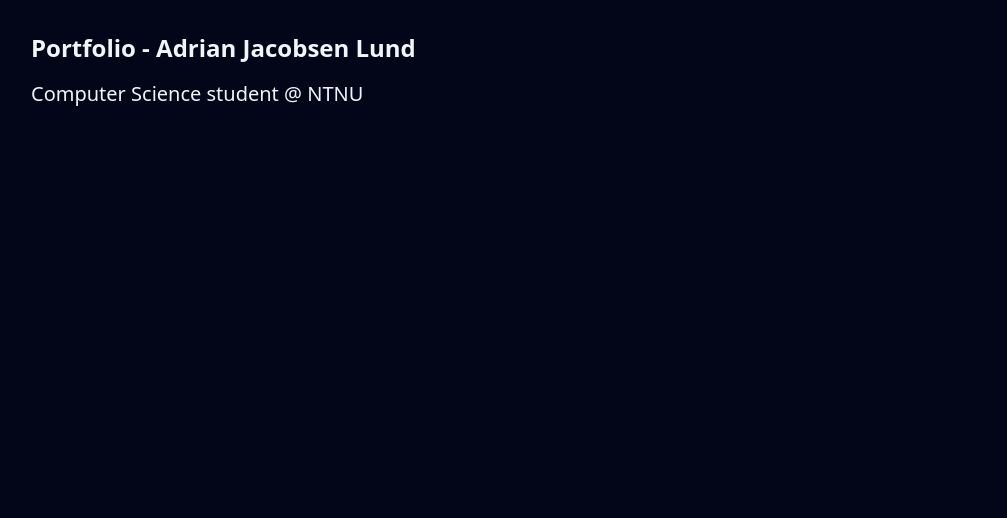
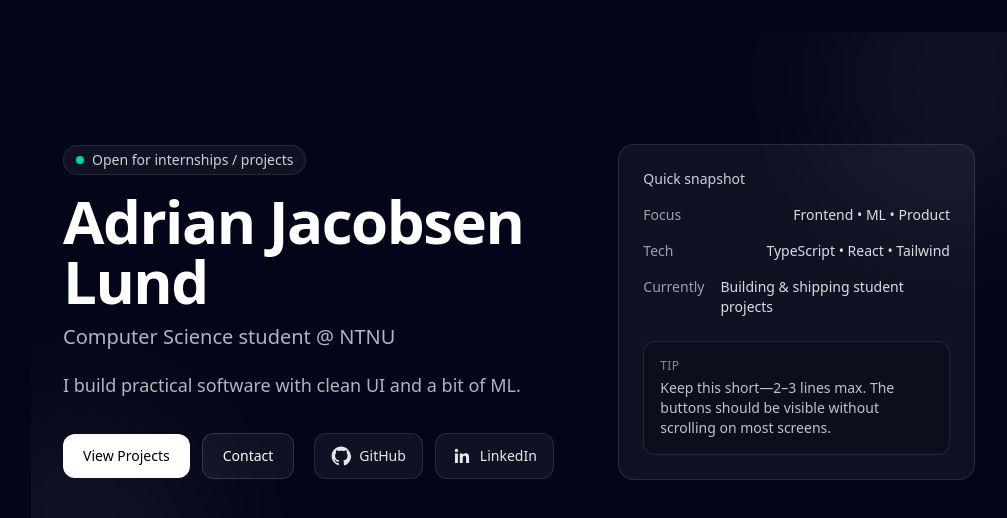
Before and after one commit to adrianjlundd/adrianjlundd.github.io, a React (Vite) app in the folder adrianjlundd.github.io/: page / in a window 1280 px wide. Shown: the top 518 px of the page, without its empty margins (121-1128 px from the left). Built offline with nearby package versions, Linux system fonts and the light colour scheme.

Commit message:
Add Hero section

```diff
--- a/adrianjlundd.github.io/src/App.tsx
+++ b/adrianjlundd.github.io/src/App.tsx
@@ -1,10 +1,17 @@
 import Layout from "./components/Layout";
+import Hero from "./components/Hero";
 
   export default function App() {
     return (
       <Layout>
-      <h1 className="text-2xl font-bold">Portfolio - Adrian Jacobsen Lund</h1>
-      <h2 className="text-xl mt-4">Computer Science student @ NTNU</h2>
+        <Hero
+        name="Adrian Jacobsen Lund"
+        role="Computer Science student @ NTNU"
+        tagline="I build practical software with clean UI and a bit of ML."
+        githubUrl="https://github.com/adrianjlundd"
+        linkedinUrl="https://www.linkedin.com/in/adrianjlund/"
+        />
+
       </Layout>
     )
   }
--- a/adrianjlundd.github.io/src/components/Hero.tsx
+++ b/adrianjlundd.github.io/src/components/Hero.tsx
@@ -0,0 +1,168 @@
+import React from "react"
+
+type HeroProps = {
+    name?: string;
+    role?: string;
+    tagline?: string;
+    githubUrl?: string;
+    linkedinUrl?: string;
+};
+
+
+const Hero: React.FC<HeroProps> = ({
+  name = "NAME",
+  role = "ROLE",
+  tagline = "TAGLINE (kort setning om hva du bygger / hva du liker / hva du søker)",
+  githubUrl = "https://github.com/USERNAME",
+  linkedinUrl = "https://www.linkedin.com/in/USERNAME/",
+}) => {
+  return (
+    <section
+      id="top"
+      className="relative overflow-hidden"
+      aria-label="Hero"
+    >
+      {/* Subtle background */}
+      <div className="pointer-events-none absolute inset-0">
+        <div className="absolute -top-24 -right-24 h-72 w-72 rounded-full bg-white/5 blur-3xl" />
+        <div className="absolute -bottom-24 -left-24 h-72 w-72 rounded-full bg-white/5 blur-3xl" />
+        <div className="absolute inset-0 bg-gradient-to-b from-white/0 via-white/0 to-white/0" />
+      </div>
+
+      <div className="relative mx-auto max-w-6xl px-4 py-16 sm:px-6 sm:py-20 lg:px-8 lg:py-28">
+        <div className="grid items-center gap-10 lg:grid-cols-12">
+          {/* Text */}
+          <div className="lg:col-span-7">
+            <p className="inline-flex items-center gap-2 rounded-full border border-white/10 bg-white/5 px-3 py-1 text-sm text-white/80">
+              <span className="h-2 w-2 rounded-full bg-emerald-400" />
+              Open for internships / projects
+            </p>
+
+            <h1 className="mt-4 text-4xl font-semibold tracking-tight text-white sm:text-5xl lg:text-6xl">
+              {name}
+            </h1>
+
+            <p className="mt-3 text-lg text-white/70 sm:text-xl">
+              {role}
+            </p>
+
+            <p className="mt-5 max-w-2xl text-base leading-relaxed text-white/70 sm:text-lg">
+              {tagline}
+            </p>
+
+            {/* CTAs */}
+            <div className="mt-8 flex flex-col gap-3 sm:flex-row sm:items-center">
+              <a
+                href="#projects"
+                className="inline-flex items-center justify-center rounded-xl bg-white px-5 py-3 text-sm font-medium text-black transition hover:bg-white/90 focus:outline-none focus:ring-2 focus:ring-white/30"
+              >
+                View Projects
+              </a>
+
+              <a
+                href="#contact"
+                className="inline-flex items-center justify-center rounded-xl border border-white/15 bg-white/5 px-5 py-3 text-sm font-medium text-white transition hover:bg-white/10 focus:outline-none focus:ring-2 focus:ring-white/30"
+              >
+                Contact
+              </a>
+
+              {/* Socials */}
+              <div className="flex items-center gap-3 sm:ml-2">
+                <a
+                  href={githubUrl}
+                  target="_blank"
+                  rel="noreferrer"
+                  className="inline-flex items-center gap-2 rounded-xl border border-white/10 bg-white/5 px-4 py-3 text-sm font-medium text-white/90 transition hover:bg-white/10 focus:outline-none focus:ring-2 focus:ring-white/30"
+                  aria-label="Open GitHub profile"
+                >
+                  <GitHubIcon className="h-5 w-5" />
+                  GitHub
+                </a>
+
+                <a
+                  href={linkedinUrl}
+                  target="_blank"
+                  rel="noreferrer"
+                  className="inline-flex items-center gap-2 rounded-xl border border-white/10 bg-white/5 px-4 py-3 text-sm font-medium text-white/90 transition hover:bg-white/10 focus:outline-none focus:ring-2 focus:ring-white/30"
+                  aria-label="Open LinkedIn profile"
+                >
+                  <LinkedInIcon className="h-5 w-5" />
+                  LinkedIn
+                </a>
+              </div>
+            </div>
+          </div>
+
+          {/* Right-side card / visual */}
+          <div className="lg:col-span-5">
+            <div className="rounded-2xl border border-white/10 bg-white/5 p-6 shadow-[0_0_0_1px_rgba(255,255,255,0.02)]">
+              <p className="text-sm font-medium text-white/80">Quick snapshot</p>
+
+              <dl className="mt-4 space-y-4">
+                <div className="flex items-start justify-between gap-4">
+                  <dt className="text-sm text-white/60">Focus</dt>
+                  <dd className="text-sm text-white/85">
+                    Frontend • ML • Product
+                  </dd>
+                </div>
+
+                <div className="flex items-start justify-between gap-4">
+                  <dt className="text-sm text-white/60">Tech</dt>
+                  <dd className="text-sm text-white/85">
+                    TypeScript • React • Tailwind
+                  </dd>
+                </div>
+
+                <div className="flex items-start justify-between gap-4">
+                  <dt className="text-sm text-white/60">Currently</dt>
+                  <dd className="text-sm text-white/85">
+                    Building & shipping student projects
+                  </dd>
+                </div>
+              </dl>
+
+              <div className="mt-6 rounded-xl border border-white/10 bg-black/20 p-4">
+                <p className="text-xs uppercase tracking-wide text-white/50">
+                  Tip
+                </p>
+                <p className="mt-1 text-sm text-white/75">
+                  Keep this short—2–3 lines max. The buttons should be visible
+                  without scrolling on most screens.
+                </p>
+              </div>
+            </div>
+          </div>
+        </div>
+      </div>
+    </section>
+  );
+};
+
+export default Hero;
+
+/** Minimal inline icons (no extra deps) */
+function GitHubIcon({ className = "h-5 w-5" }: { className?: string }) {
+  return (
+    <svg
+      className={className}
+      viewBox="0 0 24 24"
+      fill="currentColor"
+      aria-hidden="true"
+    >
+      <path d="M12 .5C5.73.5.75 5.62.75 12c0 5.1 3.29 9.43 7.86 10.96.58.11.79-.26.79-.56v-2.03c-3.2.71-3.88-1.39-3.88-1.39-.53-1.38-1.29-1.75-1.29-1.75-1.05-.74.08-.73.08-.73 1.16.08 1.77 1.22 1.77 1.22 1.03 1.8 2.7 1.28 3.36.98.1-.77.4-1.28.73-1.57-2.55-.3-5.23-1.31-5.23-5.82 0-1.29.45-2.34 1.2-3.17-.12-.3-.52-1.52.12-3.16 0 0 .98-.32 3.2 1.21.93-.27 1.93-.4 2.93-.4s2 .13 2.93.4c2.22-1.53 3.2-1.21 3.2-1.21.64 1.64.24 2.86.12 3.16.75.83 1.2 1.88 1.2 3.17 0 4.52-2.68 5.52-5.24 5.81.41.37.78 1.1.78 2.22v3.29c0 .31.21.68.79.56 4.57-1.53 7.86-5.86 7.86-10.96C23.25 5.62 18.27.5 12 .5z" />
+    </svg>
+  );
+}
+
+function LinkedInIcon({ className = "h-5 w-5" }: { className?: string }) {
+  return (
+    <svg
+      className={className}
+      viewBox="0 0 24 24"
+      fill="currentColor"
+      aria-hidden="true"
+    >
+      <path d="M20.45 20.45h-3.56v-5.58c0-1.33-.03-3.05-1.86-3.05-1.86 0-2.15 1.45-2.15 2.95v5.68H9.32V9h3.42v1.56h.05c.48-.9 1.65-1.86 3.4-1.86 3.64 0 4.31 2.4 4.31 5.52v6.23zM5.34 7.43a2.06 2.06 0 1 1 0-4.12 2.06 2.06 0 0 1 0 4.12zM7.12 20.45H3.56V9h3.56v11.45z" />
+    </svg>
+  );
+}
```
Lines whose indentation alone changed are shown as unchanged.
